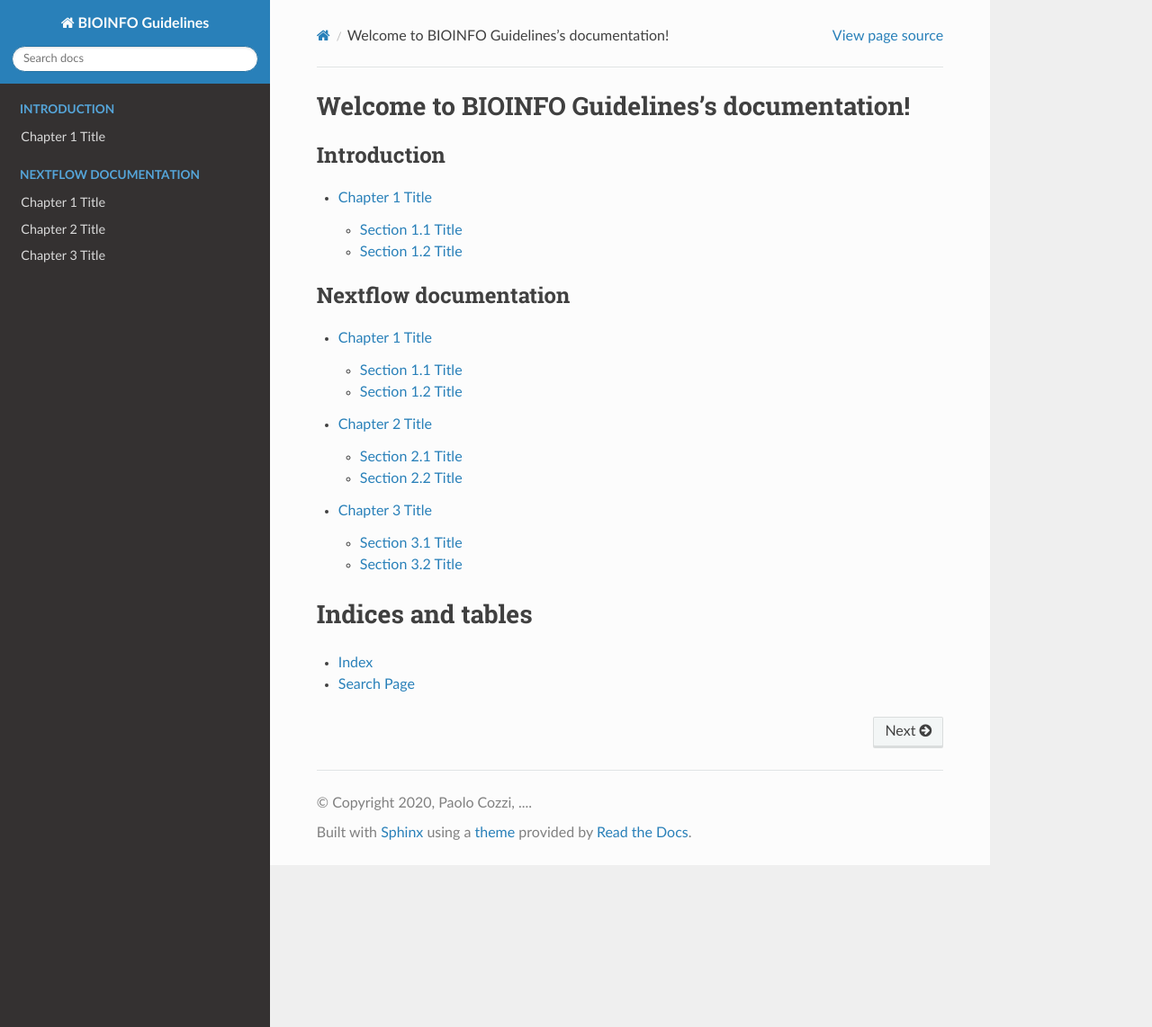
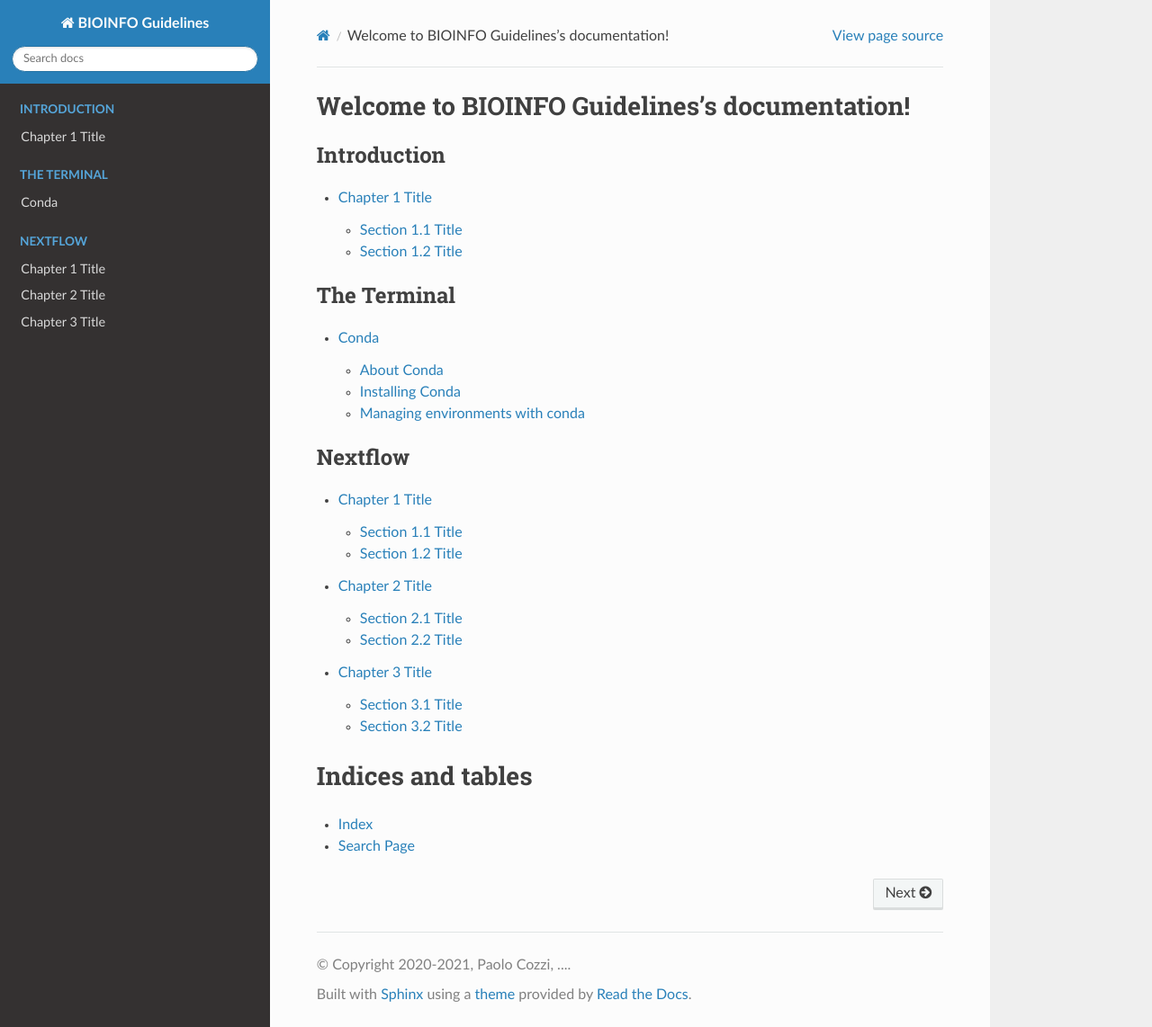
Before and after one commit to cnr-ibba/BIOINFO-guidelines, a Sphinx documentation site: the page built from docs/index.rst, in a window 1280 px wide and 1142 px high. Shown: the whole window at 90% size. Built offline with Sphinx 7.4.7 and the Read the Docs theme 2.0.0, drawn with Linux system fonts in a browser that asks for light colours; some of the changed lines change nothing that is shown.

Commit message:
:memo: start conda documentation

```diff
--- a/docs/conf.py
+++ b/docs/conf.py
@@ -18,7 +18,7 @@
 # -- Project information -----------------------------------------------------
 
 project = 'BIOINFO Guidelines'
-copyright = '2020, Paolo Cozzi, ...'
+copyright = '2020-2021, Paolo Cozzi, ...'
 author = 'Paolo Cozzi, ...'
 
 # The full version, including alpha/beta/rc tags
--- a/docs/index.rst
+++ b/docs/index.rst
@@ -7,18 +7,24 @@
 ==============================================
 
 .. toctree::
-   :maxdepth: 2
-   :caption: Introduction
+    :maxdepth: 2
+    :caption: Introduction
 
-   contributing
+    contributing
 
 .. toctree::
-   :maxdepth: 2
-   :caption: Nextflow documentation
+    :maxdepth: 2
+    :caption: The Terminal
 
-   nextflow/installing
-   nextflow/running
-   nextflow/creating
+    terminal/conda
+
+.. toctree::
+    :maxdepth: 2
+    :caption: Nextflow
+
+    nextflow/installing
+    nextflow/running
+    nextflow/creating
 
 Indices and tables
 ==================
--- /dev/null
+++ b/docs/terminal/conda.rst
@@ -0,0 +1,74 @@
+
+Conda
+=====
+
+.. contents:: Table of Contents
+
+About Conda
+-----------
+
+Conda is a software which allows you to manage software installations in distinct
+environments. It was born to support the python ecosistem, however most softwares
+has been supported by conda, for example `R`_ and its packages, and there are
+channels like `bioconda`_, which collect and maintain a lot of useful softwares.
+The main advantage in using conda environments is that packages could be installed
+directly with their dependencies, whitout the needing to compile everithing. Moreover
+conda and its environments can be installed by an user without administrative privileges.
+Packages and dependencies are installed inside user directories, and a complete
+unistallation could be done by erasing the conda installation folder.
+From the `conda`_ official documentation:
+
+.. _R: https://docs.anaconda.com/anaconda/user-guide/tasks/using-r-language/
+.. _conda:  https://docs.conda.io/en/latest/index.html
+.. _`bioconda`: https://bioconda.github.io/
+
+.. epigraph::
+
+  Conda is an open source package management system and environment management
+  system that runs on Windows, macOS and Linux. Conda quickly installs, runs and
+  updates packages and their dependencies. Conda easily creates, saves, loads
+  and switches between environments on your local computer. It was created for
+  Python programs, but it can package and distribute software for any language.
+
+Installing Conda
+----------------
+
+Is Conda already installed?
+~~~~~~~~~~~~~~~~~~~~~~~~~~~
+
+Conda isn't installed by default on your system. However on a shared resource or
+a remote machine could be already installed by the system administrator. Try to
+undertstand if conda is installed using ``which``, for example::
+
+  (base) cozzip@cloud1:~$ which conda
+  /usr/local/Miniconda3-py38_4.8.3-Linux-x86_64/bin/conda
+  (base) cozzip@cloud1:~$ which python
+  /usr/local/Miniconda3-py38_4.8.3-Linux-x86_64/bin/python
+
+In such case, conda is installed and currently active (The ``(base)`` near username
+in the bash prompt, is the environment name currently active in the terminal)
+
+Should I install Conda or Miniconda?
+~~~~~~~~~~~~~~~~~~~~~~~~~~~~~~~~~~~~
+
+Conda is installed with a a lot of dependencies, like spyder editor, jupyter notebook
+and many other packages. Miniconda is a lighter version of anaconda, which installs
+only the minimal packages required to work correctly with conda. In general, you could
+decide to install the whole Conda in a local installations, since locally you could
+exploit the benefit of the editors and the grafical user interfaces in general.
+When working on a remote server, using Miniconda is recommended since you have the
+full control on what is installed and generally you don't need starting grafical
+interfaces on a remote servers. If you are in doubt, please see the
+`Anaconda or Miniconda`_ section of conda installation guide.
+
+.. _`Anaconda or Miniconda`: https://docs.conda.io/projects/conda/en/latest/user-guide/install/download.html#anaconda-or-miniconda
+
+Download and install Conda
+~~~~~~~~~~~~~~~~~~~~~~~~~~
+
+You could install conda or miniconda respectively `here <https://www.anaconda.com/products/individual>`__
+and `here <https://docs.conda.io/en/latest/miniconda.html>`__. Then follow the
+installation instructions provided by Anaconda or miniconda
+
+Managing environments with conda
+--------------------------------
```
